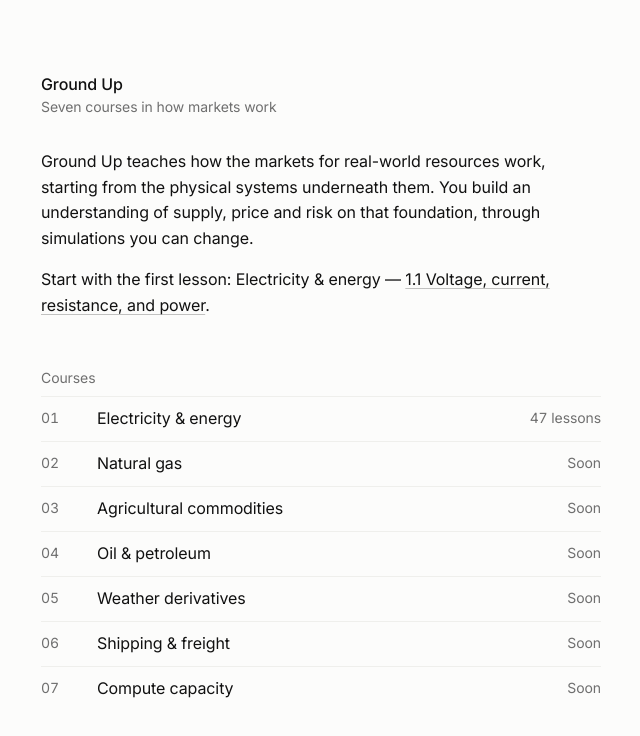
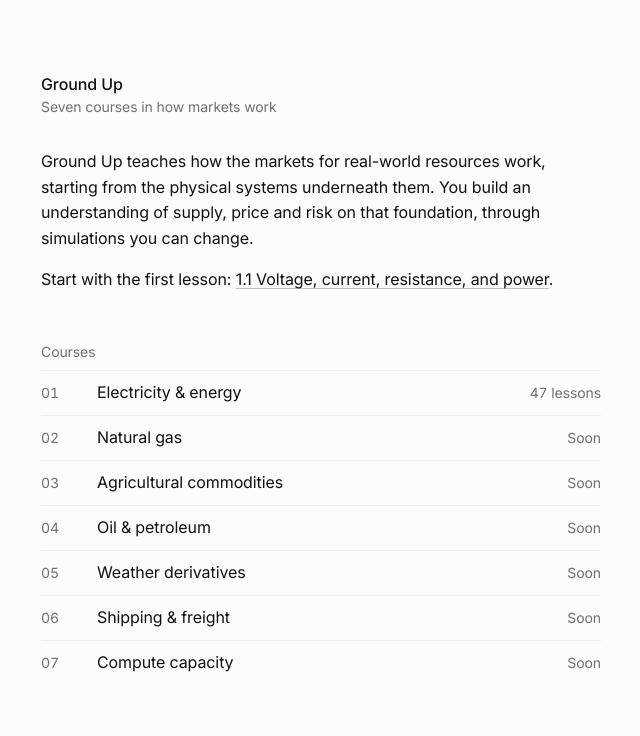
Before and after one commit to tbtstl/ftgu, a React (Vite) app: page / in a window 1280 px wide. Shown: the top 736 px of the page, without its empty margins (319-959 px from the left). Built offline with nearby package versions, Linux system fonts and the light colour scheme.

Commit message:
Revert "Name the course before the lesson in the home page's continue link"
This reverts commit bda856cedfbb20551b32c6d582b82e45c2782b71.

```diff
--- a/src/pages/Home.tsx
+++ b/src/pages/Home.tsx
@@ -26,7 +26,6 @@ export function Home() {
       </p>
       <p className="lede-2">
         {last ? 'Continue where you left off: ' : 'Start with the first lesson: '}
-        {COURSES[0].name} —{' '}
         <a href={lessonHref(lesson.id)}>
           {lesson.id} {lesson.title}
         </a>
```
